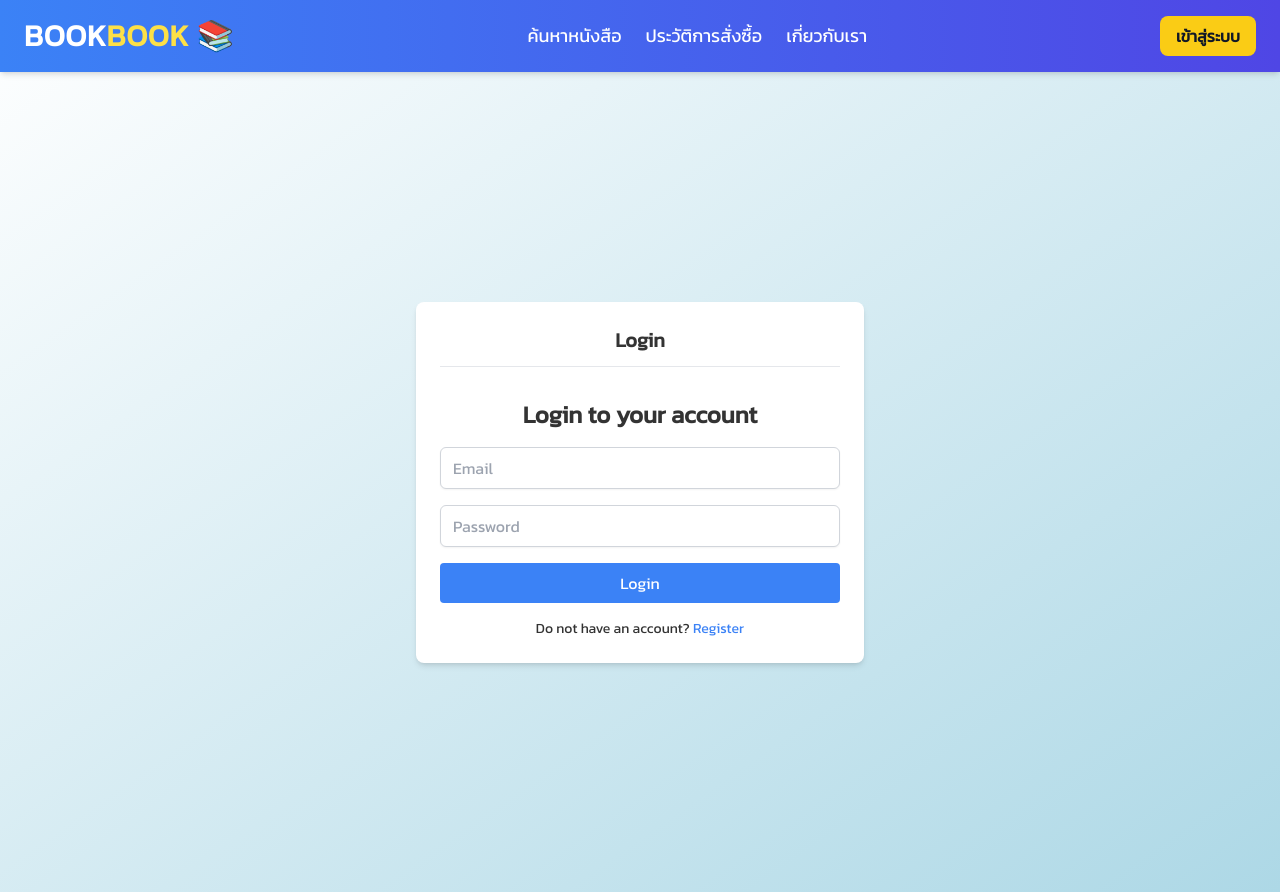
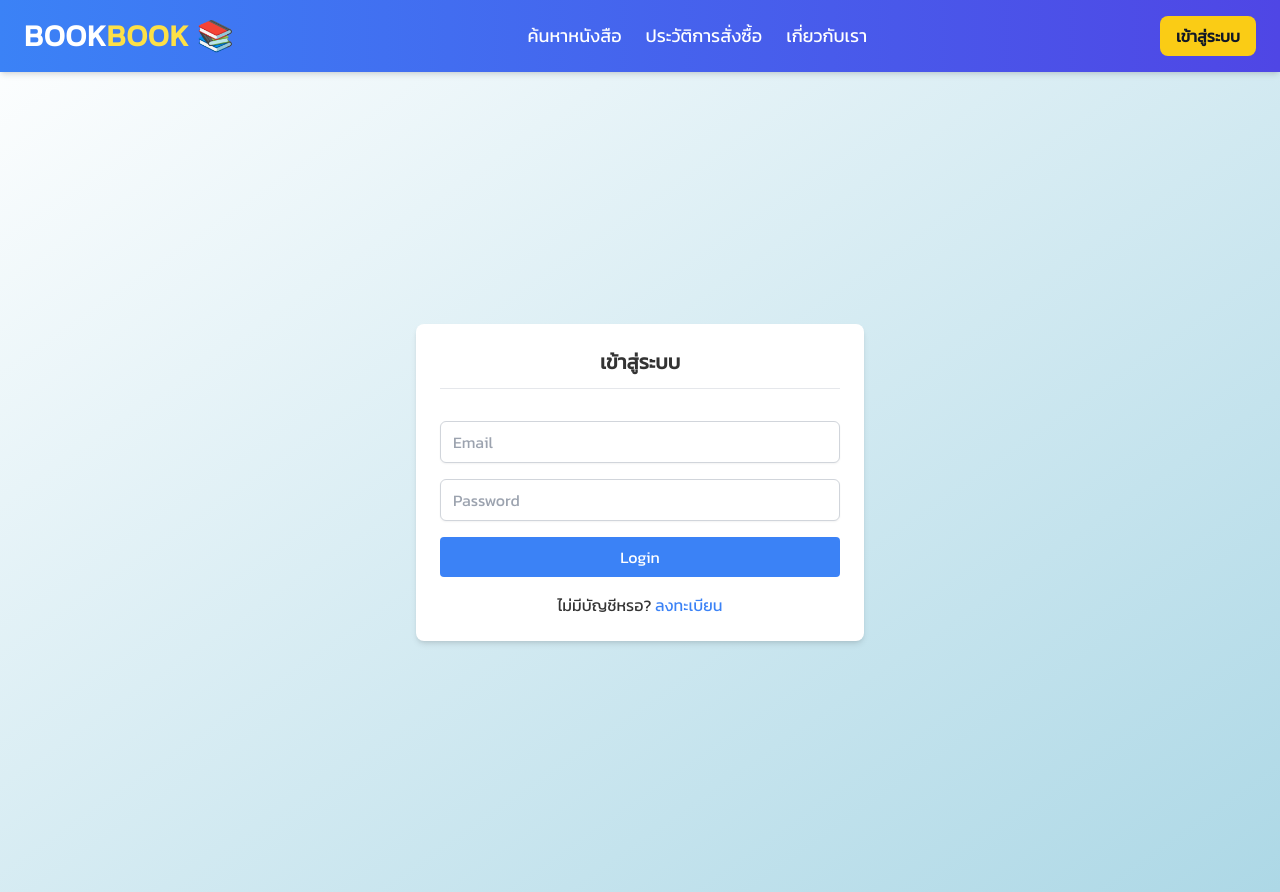
Before and after one commit to seg-org/bookbook, a Next.js app: page /login in a window 1280 px wide. Built offline with nearby package versions, Linux system fonts and the light colour scheme; no server answers.

Commit message:
change thai language

```diff
--- a/src/app/(auth)/login/page.tsx
+++ b/src/app/(auth)/login/page.tsx
@@ -8,7 +8,7 @@ export default function LoginPage() {
     <main className="flex min-h-screen items-center justify-center p-4">
       <Card className="w-full max-w-md">
         <CardHeader>
-          <CardTitle className="text-center">Login</CardTitle>
+          <CardTitle className="text-center">เข้าสู่ระบบ</CardTitle>
         </CardHeader>
         <CardContent>
           <LoginForm />
--- a/src/components/auth/LoginForm.tsx
+++ b/src/components/auth/LoginForm.tsx
@@ -43,7 +43,6 @@ export function LoginForm() {
 
   return (
     <div className="mx-auto max-w-md space-y-4">
-      <h2 className="text-center text-2xl font-bold">Login to your account</h2>
       <form onSubmit={onSubmit} className="space-y-4">
         <div>
           <Input name="email" type="email" placeholder="Email" disabled={isLoading} />
@@ -56,10 +55,10 @@ export function LoginForm() {
           {isLoading ? "Logging in..." : "Login"}
         </Button>
       </form>
-      <p className="text-center text-sm">
-        Do not have an account?{" "}
+      <p className="text-center text-base">
+        ไม่มีบัญชีหรอ?{" "}
         <Link href="/register" className="text-blue-500 hover:underline">
-          Register
+          ลงทะเบียน
         </Link>
       </p>
     </div>
```
